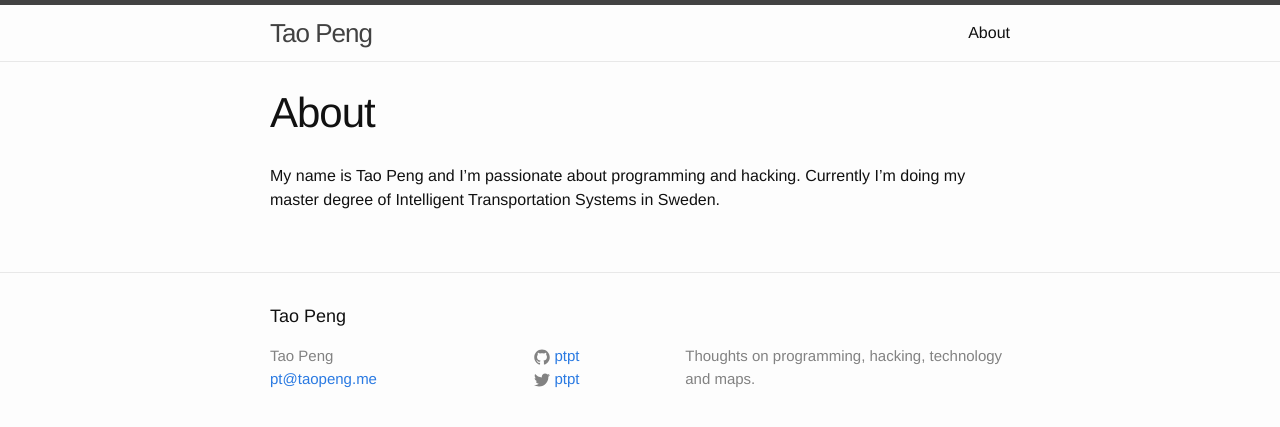
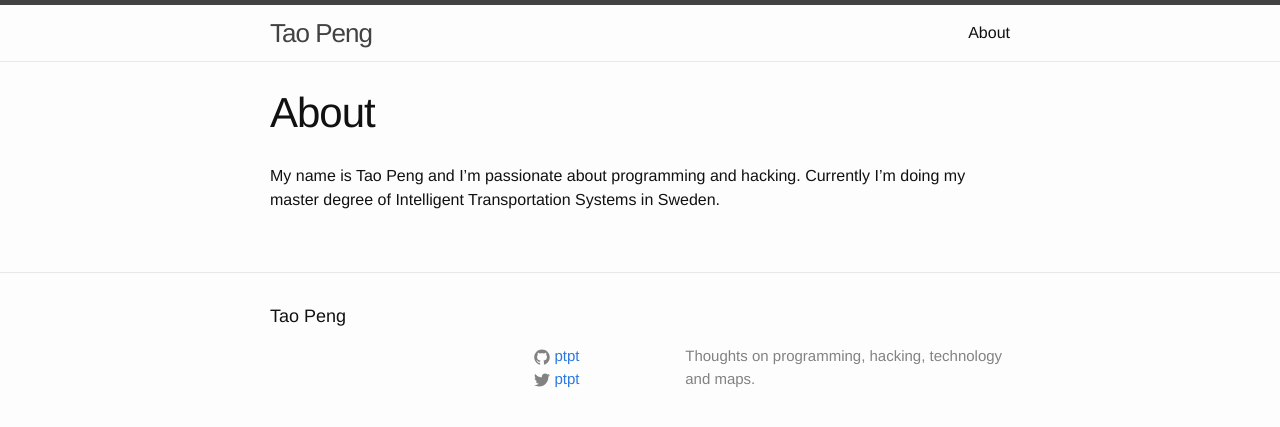
Before and after one commit to ptpt/ptpt.github.io, a Jekyll site: the page built from about.md, in a window 1280 px wide. Shown: the top 427 px of the page. Built offline with Jekyll 4.4.1, drawn with Linux system fonts in a browser that asks for light colours.

Commit message:
hide email

```diff
--- a/_config.yml
+++ b/_config.yml
@@ -1,6 +1,6 @@
 # Site settings
 title: Tao Peng
-email: pt@taopeng.me
+# email: pt@taopeng.me
 description: > # this means to ignore newlines until "baseurl:"
   Thoughts on programming, hacking, technology and maps.
 baseurl: "" # the subpath of your site, e.g. /blog/
--- a/_includes/footer.html
+++ b/_includes/footer.html
@@ -6,10 +6,12 @@
 
     <div class="footer-col-wrapper">
       <div class="footer-col  footer-col-1">
+        {% if site.email %}
         <ul class="contact-list">
           <li>{{ site.title }}</li>
           <li><a href="mailto:{{ site.email }}">{{ site.email }}</a></li>
         </ul>
+        {% endif %}
       </div>
 
       <div class="footer-col  footer-col-2">
```
